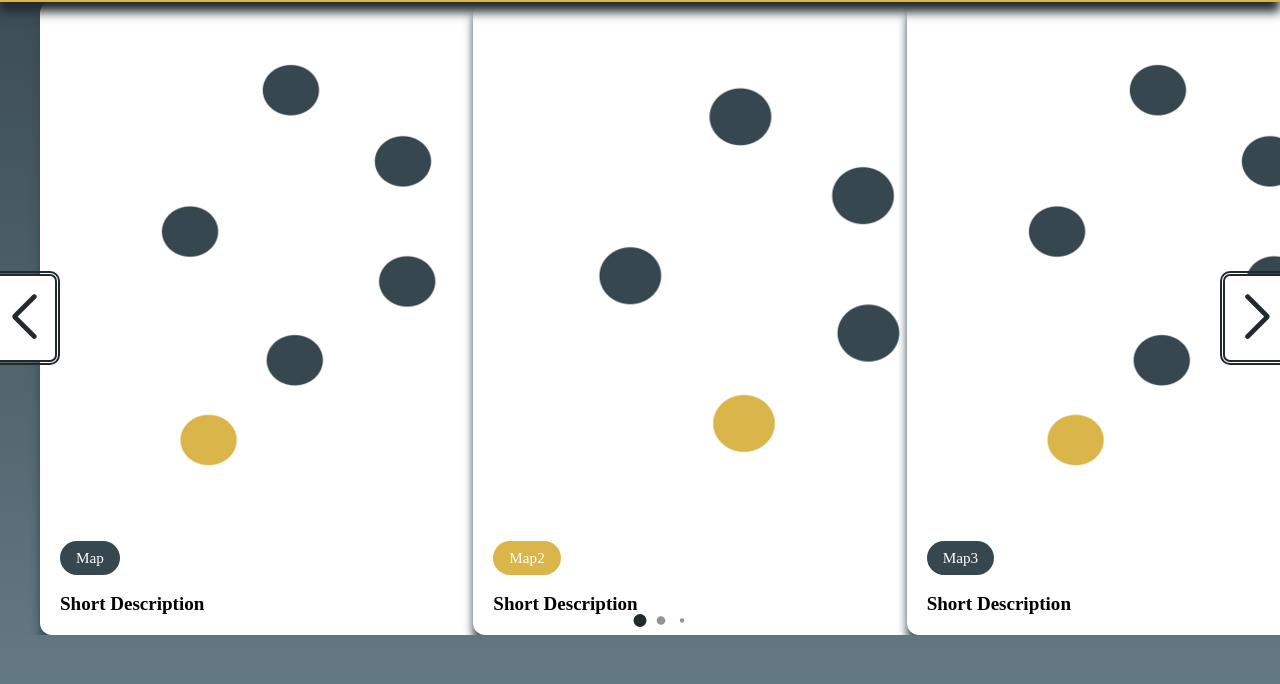
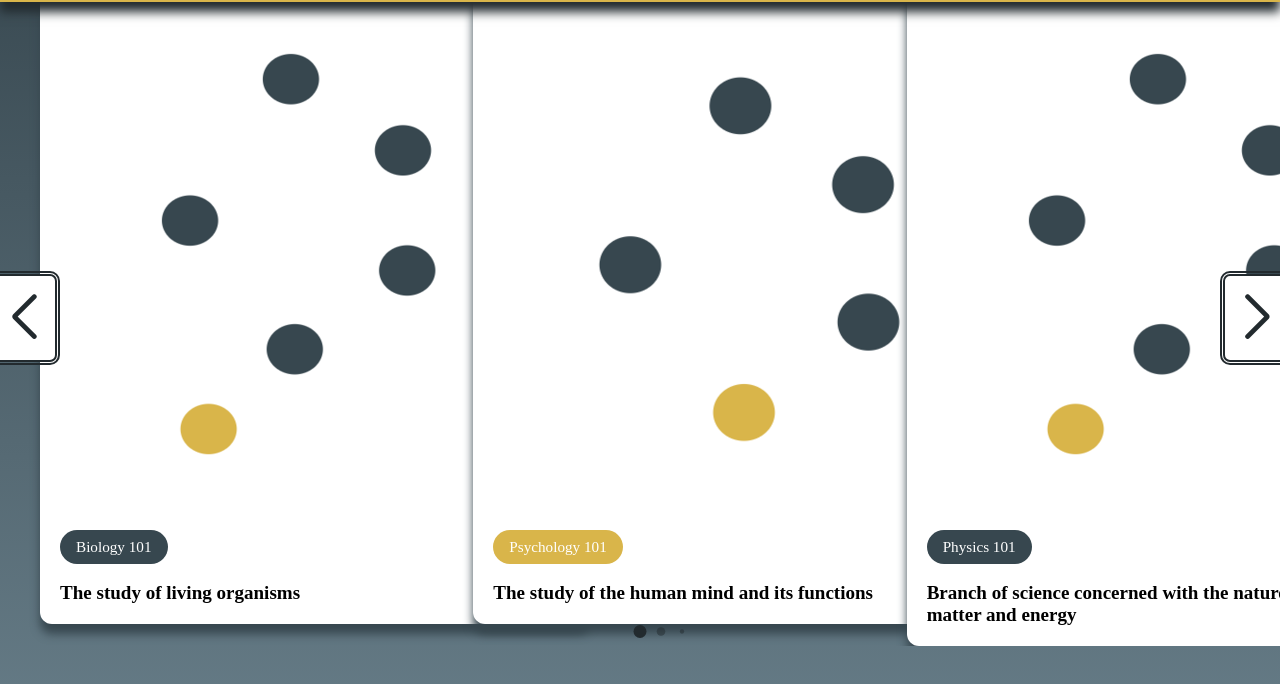
Before and after one commit to Vyou13/project-, a plain HTML site: page profile.html in a window 1280 px wide. Shown: the part 82-766 px from the top of the page. Drawn offline with nearby package versions, Linux system fonts and the light colour scheme.

Commit message:
Add files via upload
changed up the words so it seems more note thingy

```diff
--- a/profile.html
+++ b/profile.html
@@ -24,30 +24,30 @@ Online HTML, CSS and JavaScript editor to run code online.
                 <li class="card-item swiper-slide" onclick = jump()>
                     <a href="#" class="card-link">
                         <img src="s1.png" alt="bop" card="card-image">
-                          <p class="badge Developer">Map</p>
-                          <h2 class = "card-title">Short Description</h2>
+                          <p class="badge Developer">Biology 101</p>
+                          <h2 class = "card-title">The study of living organisms</h2>
 
                     </a>
                 </li>
                 <li class="card-item swiper-slide" onclick = jump()>
                     <a href="#" class="card-link">
                         <img src="s2.png" alt="bop" card="card-image">
-                          <p class="badge Developer2">Map2</p>
-                          <h2 class = "card-title">Short Description</h2>
+                          <p class="badge Developer2">Psychology 101</p>
+                          <h2 class = "card-title"> The study of the human mind and its functions</h2>
                     </a>
                 </li>
                 <li class="card-item swiper-slide" onclick = jump()>
                     <a href="#" class="card-link">
                         <img src="s1.png" alt="bop" card="card-image"> </img>
-                          <p class="badge Developer3">Map3</p>
-                        <h2 class = "card-title">Short Description</h2>
+                          <p class="badge Developer3">Physics  101</p>
+                        <h2 class = "card-title">Branch of science concerned with the nature and properties of matter and energy</h2>
                     </a>
                 </li>
                 <li class="card-item swiper-slide" onclick = jump()>
                     <a href="#" class="card-link">
                         <img src="s2.png" alt="bop" card="card-image">
-                          <p class="badge Developer4">Map4</p>
-                          <h2 class = "card-title">Short Description</h2>
+                          <p class="badge Developer4">Public speaking</p>
+                          <h2 class = "card-title">Develop the skills and confidence to communicate effectively with an audience                          </h2>
                     </a>
                 </li>
           </ul>
```
